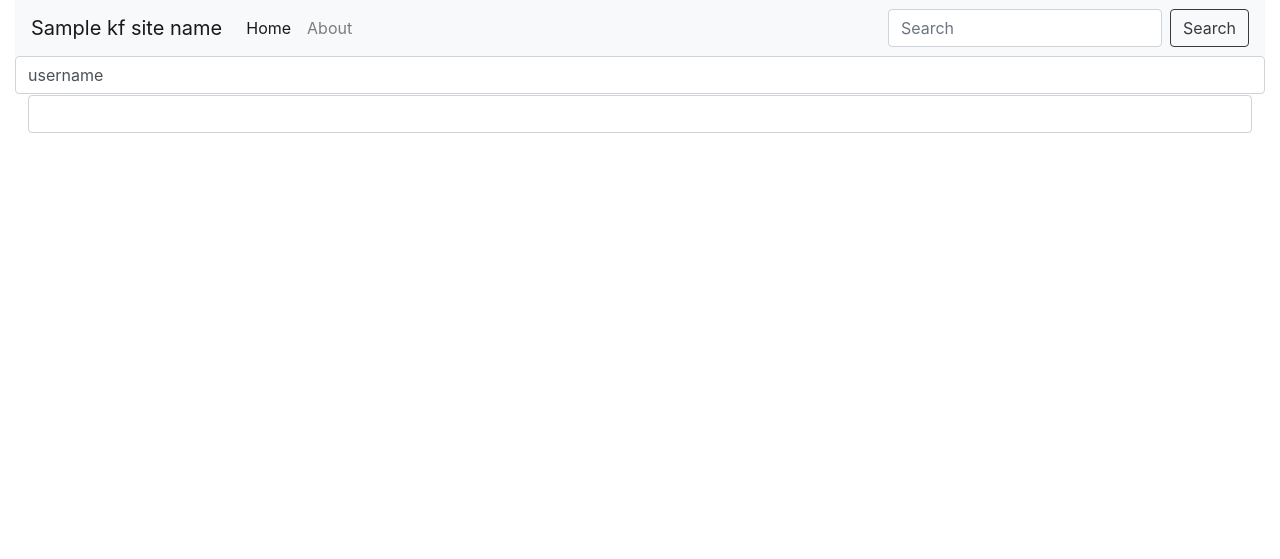
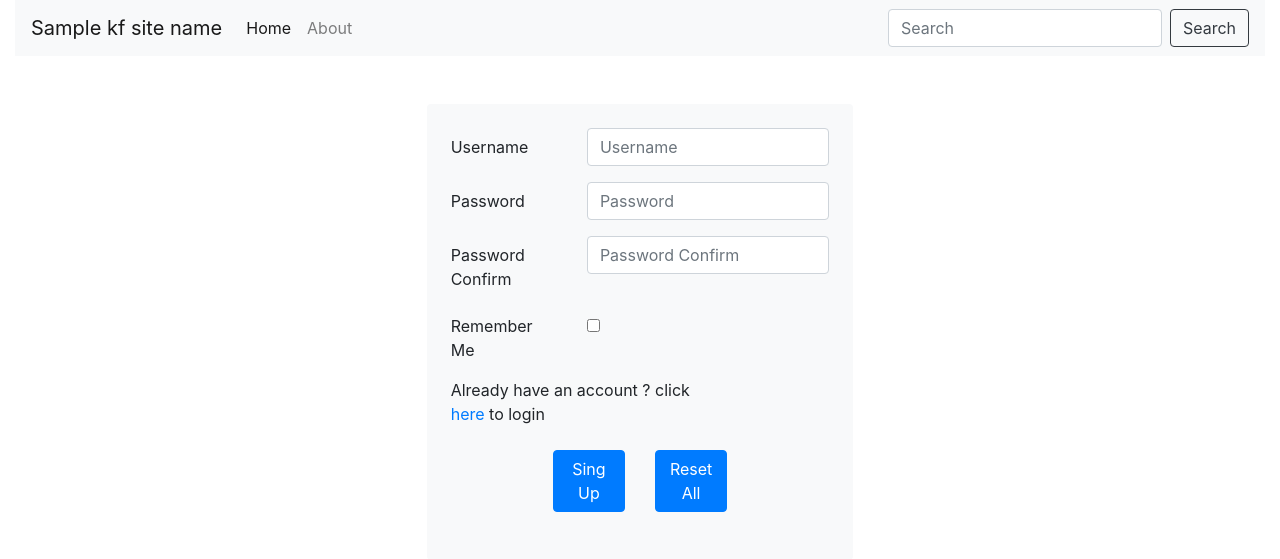
Before and after one commit to youngershen/kungfucms, a Django app: template kungfucms/themes/default/templates/account/register.html in a window 1280 px wide. Shown: the top 559 px of the page. Run offline with Django 3.2, Linux system fonts and the light colour scheme; the template is opened without the code that fills it: most values are stand-ins (such as "Sample title", 1, 10 or a date in 2020); some libraries are stand-ins or nearby versions.

Commit message:
feature: add user register page template
just add a form with default bootstrap style

```diff
--- a/kungfucms/apps/account/urls.py
+++ b/kungfucms/apps/account/urls.py
@@ -6,8 +6,9 @@
 # WECHAT : 13811754531
 # WEB : https://youngershen.com
 from django.urls import path
-from kungfucms.apps.account.views import register
+from kungfucms.apps.account.views import register, login
 
 urlpatterns = [
     path('register', register, name='register'),
+    path('login', login, name='login')
 ]
--- a/kungfucms/themes/default/templates/account/register.html
+++ b/kungfucms/themes/default/templates/account/register.html
@@ -9,12 +9,48 @@
 {% endblock %}
 
 {% block content %}
-    <div id="kf-content" class="kf-content">
-        <div id="kf-register" class="kf-register">
-            <form action="{% url 'account:register' %}" method="post" id="kf-register-form" class="kf-register-form form-control">
-                <div class="form-group">
-                    <label for="">{% trans 'username' %}</label>
-                    <input type="text" class="form-control">
+    <div id="kf-content" class="kf-content row justify-content-md-center my-5">
+        <div id="kf-register" class="kf-register col-md-4 bg-light border-success py-4 px-4 rounded">
+            <form action="{% url 'account:register' %}" method="post" id="kf-register-form" class="kf-register-form">
+                {% csrf_token %}
+                <div class="form-group row">
+                    <label for="kf-username" class="col-sm-4 col-form-label">{% trans 'Username' %}</label>
+                    <div class="col-sm-8">
+                        <input type="text" class="form-control" id="kf-username" placeholder="Username" name="username">
+                    </div>
+                </div>
+                <div class="form-group row">
+                    <label for="kf-password" class="col-sm-4 col-form-label">{% trans 'Password' %}</label>
+                    <div class="col-sm-8">
+                        <input type="password" class="form-control" id="kf-password" placeholder="Password" name="password">
+                    </div>
+                </div>
+                  <div class="form-group row">
+                    <label for="kf-password-confirm" class="col-sm-4 col-form-label">{% trans 'Password Confirm' %}</label>
+                    <div class="col-sm-8">
+                        <input type="password" class="form-control" id="kf-password-confirm" placeholder="Password Confirm" name="password_confirm">
+                    </div>
+                </div>
+                <div class="form-group row">
+                    <div class="col-sm-4">{% trans 'Remember Me' %}</div>
+                    <div class="col-sm-8">
+                        <div class="form-check">
+                            <input class="form-check-input" type="checkbox" id="kf-remembe-me" name="remember_me">
+                        </div>
+                    </div>
+                </div>
+                <div class="form-group row">
+                    <div class="col-sm-8">
+                        <span> Already have an account ? click <a href="{% url 'account:login' %}">here</a> to login</span>
+                    </div>
+                </div>
+                <div class="form-group row justify-content-center my-4">
+                    <div class="col-sm-3">
+                        <button type="submit" class="btn btn-primary">{% trans 'Sing Up' %}</button>
+                    </div>
+                    <div class="col-sm-3">
+                        <button type="submit" class="btn btn-primary">{% trans 'Reset All' %}</button>
+                    </div>
                 </div>
             </form>
         </div>
```
